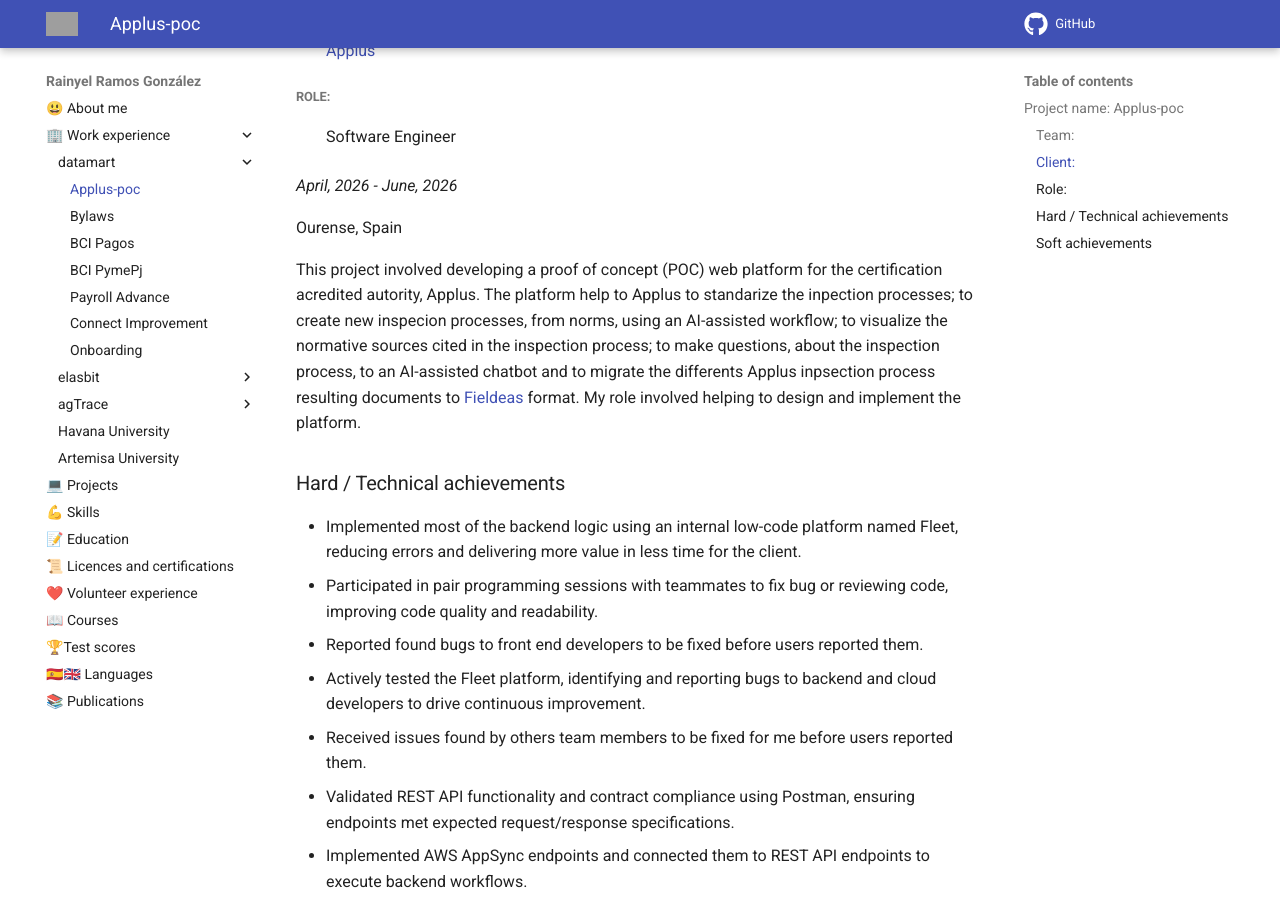
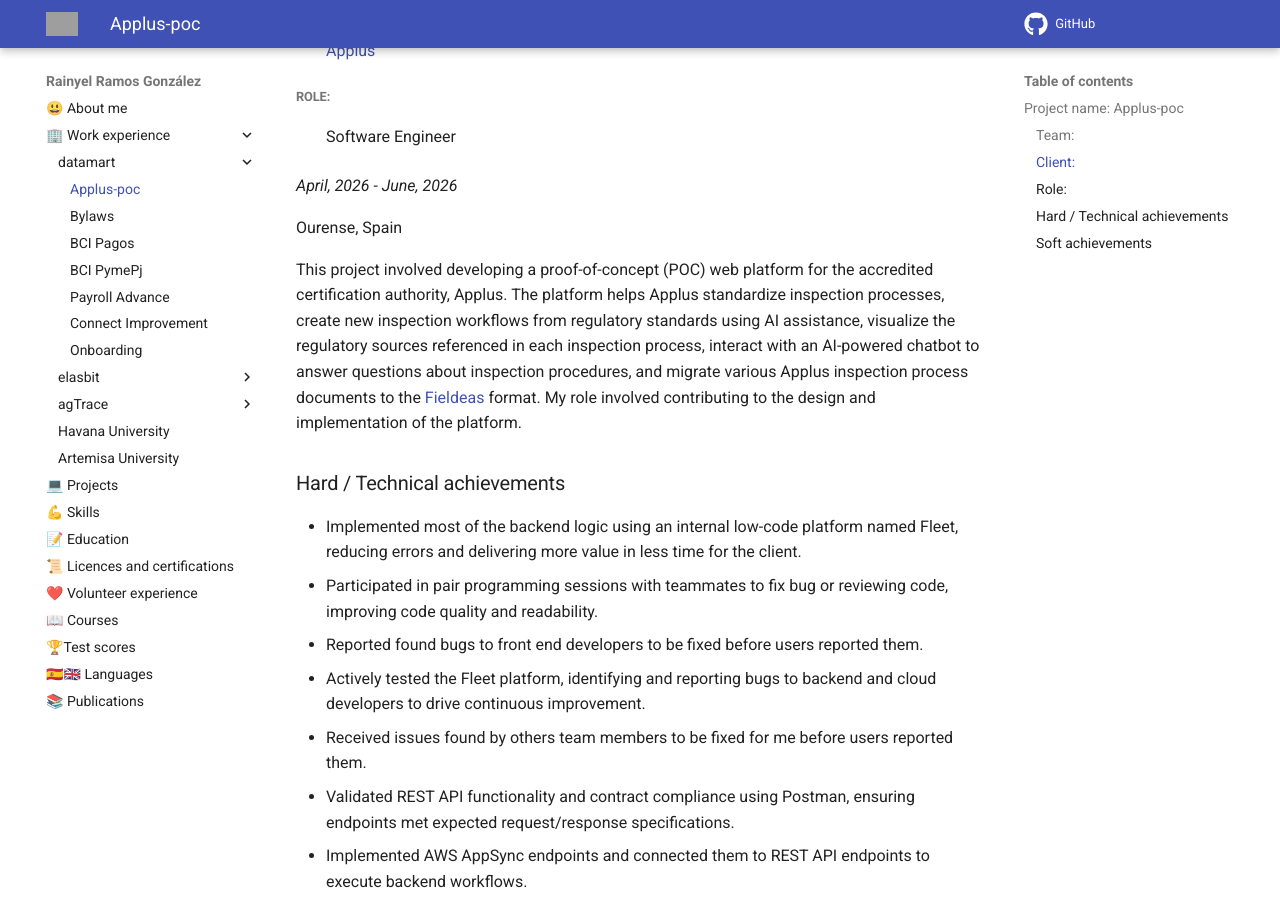
Before and after one commit to rayniel95/rayniel95.github.io, an MkDocs documentation site: the page built from docs/work_experience/dkl/applus_poc.md, in a window 1280 px wide and 900 px high, scrolled down 357 px. Built offline with MkDocs 1.6.1 and Material for MkDocs 9.7.7, drawn with Linux system fonts in a browser that asks for light colours; grey boxes are pictures that could not be loaded.

Commit message:
docs(work_experience): refine Applus project description for clarity and accuracy

```diff
--- a/docs/work_experience/dkl/applus_poc.md
+++ b/docs/work_experience/dkl/applus_poc.md
@@ -16,9 +16,7 @@
 Ourense, Spain
 
 <!-- who is the client, what the client have, what the client want, what i can do -->
-
-This project involved developing a proof of concept (POC) web platform for the certification acredited autority, Applus. The platform help to Applus to standarize the inpection processes; to create new inspecion processes, from norms, using an AI-assisted workflow; to visualize the normative sources cited in the inspection process; to make questions, about the inspection process, to an AI-assisted chatbot and to migrate the differents Applus inpsection process resulting documents to [Fieldeas](https://www.linkedin.com/company/fieldeas/?originalSubdomain=es) format.
-My role involved helping to design and implement the platform.
+This project involved developing a proof-of-concept (POC) web platform for the accredited certification authority, Applus. The platform helps Applus standardize inspection processes, create new inspection workflows from regulatory standards using AI assistance, visualize the regulatory sources referenced in each inspection process, interact with an AI-powered chatbot to answer questions about inspection procedures, and migrate various Applus inspection process documents to the [Fieldeas](https://www.linkedin.com/company/fieldeas/?originalSubdomain=es) format. My role involved contributing to the design and implementation of the platform.
 
 <!-- small description about the client and its requirements or problems, how I solve it -->
 ### Hard / Technical achievements
```
